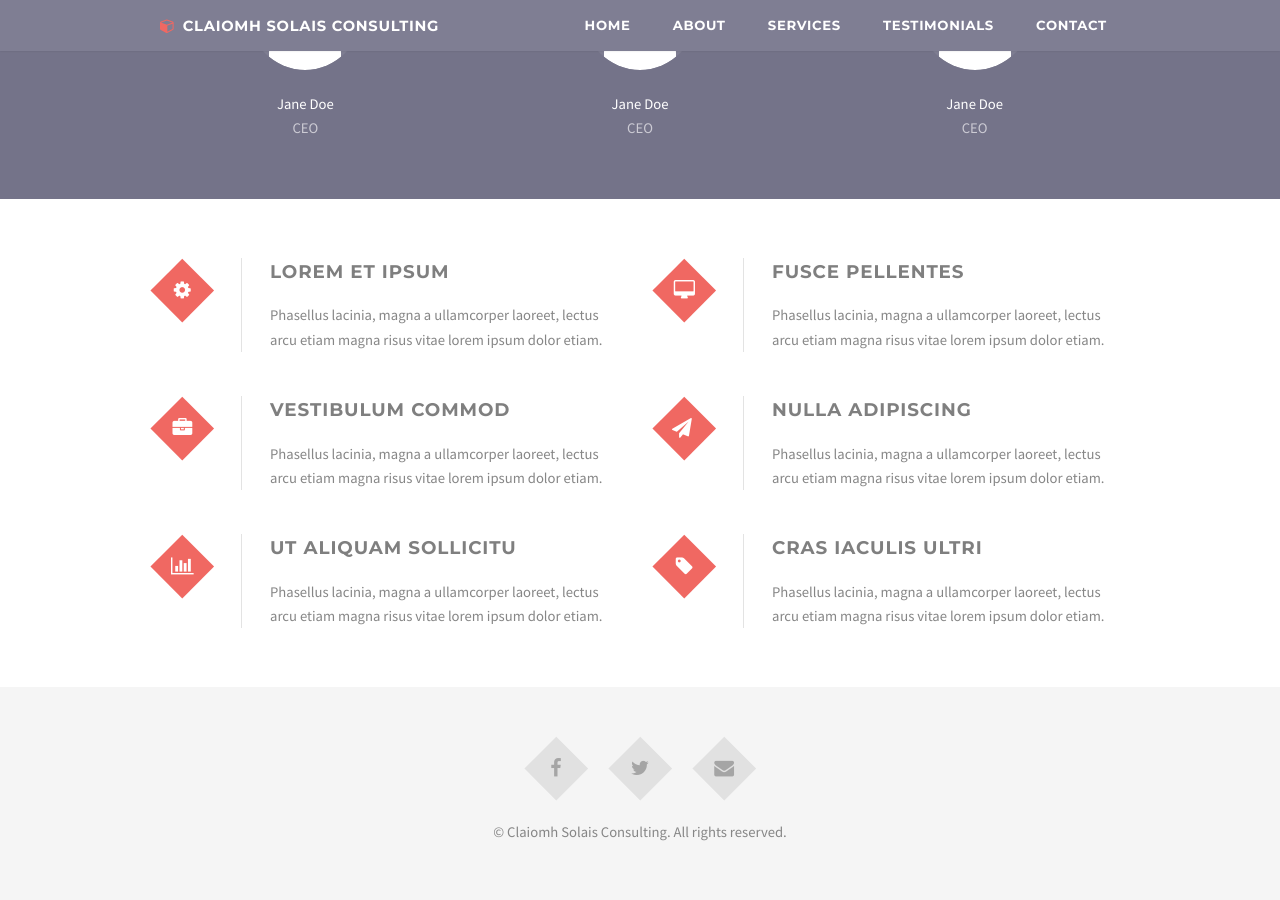
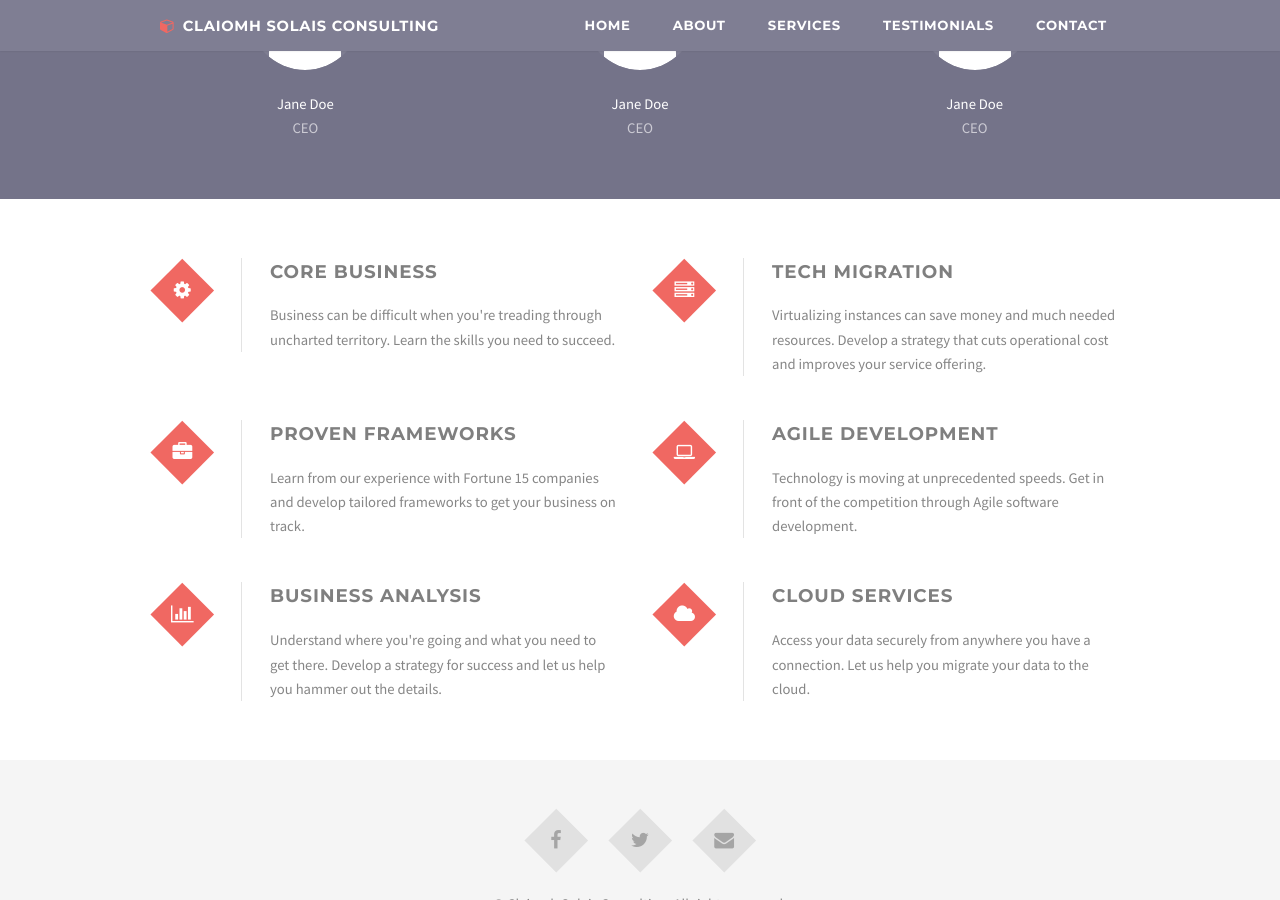
Before and after one commit to SolaisConsulting/SolaisConsulting.github.io, a Jekyll site: the page built from index.html, in a window 1280 px wide and 900 px high, scrolled down 2270 px. Built offline with Jekyll 4.4.1, drawn with Linux system fonts in a browser that asks for light colours.

Commit message:
Edited footer details and continued work on the homepage.

```diff
--- a/_includes/footer.html
+++ b/_includes/footer.html
@@ -1,9 +1,9 @@
 <!-- Footer -->
 <footer id="footer">
   <ul class="major-icons">
-    <li><a href="#" class="icon fa-facebook"><span class="label">Facebook</span></a></li>
-    <li><a href="#" class="icon fa-twitter"><span class="label">Twitter</span></a></li>
-    <li><a href="#" class="icon fa-envelope"><span class="label">Email</span></a></li>
+    <li><a href="https://www.facebook.com/SolaisConsulting" class="icon fa-facebook"><span class="label">Facebook</span></a></li>
+    <li><a href="https://twitter.com/solaisconsult" class="icon fa-twitter"><span class="label">Twitter</span></a></li>
+    <li><a href="/contact.html" class="icon fa-envelope"><span class="label">Email</span></a></li>
   </ul>
   <p class="copyright">&copy; Claiomh Solais Consulting. All rights reserved.</p>
 </footer>
--- a/index.html
+++ b/index.html
@@ -148,43 +148,43 @@ layout: default
 					<div class="4u 6u(large) 12u$(medium)">
 						<section class="feature">
 							<span class="icon major fa-cog"></span>
-							<h3>Lorem et ipsum</h3>
-							<p>Phasellus lacinia, magna a ullamcorper laoreet, lectus arcu etiam magna risus vitae lorem ipsum dolor etiam.</p>
+							<h3>Core Business</h3>
+							<p>Business can be difficult when you're treading through uncharted territory.  Learn the skills you need to succeed.</p>
 						</section>
 					</div>
 					<div class="4u 6u$(large) 12u$(medium)">
 						<section class="feature">
-							<span class="icon major fa-desktop"></span>
-							<h3>Fusce pellentes</h3>
-							<p>Phasellus lacinia, magna a ullamcorper laoreet, lectus arcu etiam magna risus vitae lorem ipsum dolor etiam.</p>
+							<span class="icon major fa-server"></span>
+							<h3>Tech Migration</h3>
+							<p>Virtualizing instances can save money and much needed resources.  Develop a strategy that cuts operational cost and improves your service offering.</p>
 						</section>
 					</div>
 					<div class="4u$ 6u(large) 12u$(medium)">
 						<section class="feature">
 							<span class="icon major fa-briefcase"></span>
-							<h3>Vestibulum commod</h3>
-							<p>Phasellus lacinia, magna a ullamcorper laoreet, lectus arcu etiam magna risus vitae lorem ipsum dolor etiam.</p>
+							<h3>Proven Frameworks</h3>
+							<p>Learn from our experience with Fortune 15 companies and develop tailored frameworks to get your business on track.</p>
 						</section>
 					</div>
 					<div class="4u 6u$(large) 12u$(medium)">
 						<section class="feature">
-							<span class="icon major fa-paper-plane"></span>
-							<h3>Nulla adipiscing</h3>
-							<p>Phasellus lacinia, magna a ullamcorper laoreet, lectus arcu etiam magna risus vitae lorem ipsum dolor etiam.</p>
+							<span class="icon major fa-laptop"></span>
+							<h3>Agile Development</h3>
+							<p>Technology is moving at unprecedented speeds.  Get in front of the competition through Agile software development.</p>
 						</section>
 					</div>
 					<div class="4u 6u(large) 12u$(medium)">
 						<section class="feature">
 							<span class="icon major fa-bar-chart"></span>
-							<h3>Ut aliquam sollicitu</h3>
-							<p>Phasellus lacinia, magna a ullamcorper laoreet, lectus arcu etiam magna risus vitae lorem ipsum dolor etiam.</p>
+							<h3>Business Analysis</h3>
+							<p>Understand where you're going and what you need to get there.  Develop a strategy for success and let us help you hammer out the details.</p>
 						</section>
 					</div>
 					<div class="4u$ 6u$(large) 12u$(medium)">
 						<section class="feature">
-							<span class="icon major fa-tag"></span>
-							<h3>Cras iaculis ultri</h3>
-							<p>Phasellus lacinia, magna a ullamcorper laoreet, lectus arcu etiam magna risus vitae lorem ipsum dolor etiam.</p>
+							<span class="icon major fa-cloud"></span>
+							<h3>Cloud Services</h3>
+							<p>Access your data securely from anywhere you have a connection.  Let us help you migrate your data to the cloud.</p>
 						</section>
 					</div>
 				</div>
```
